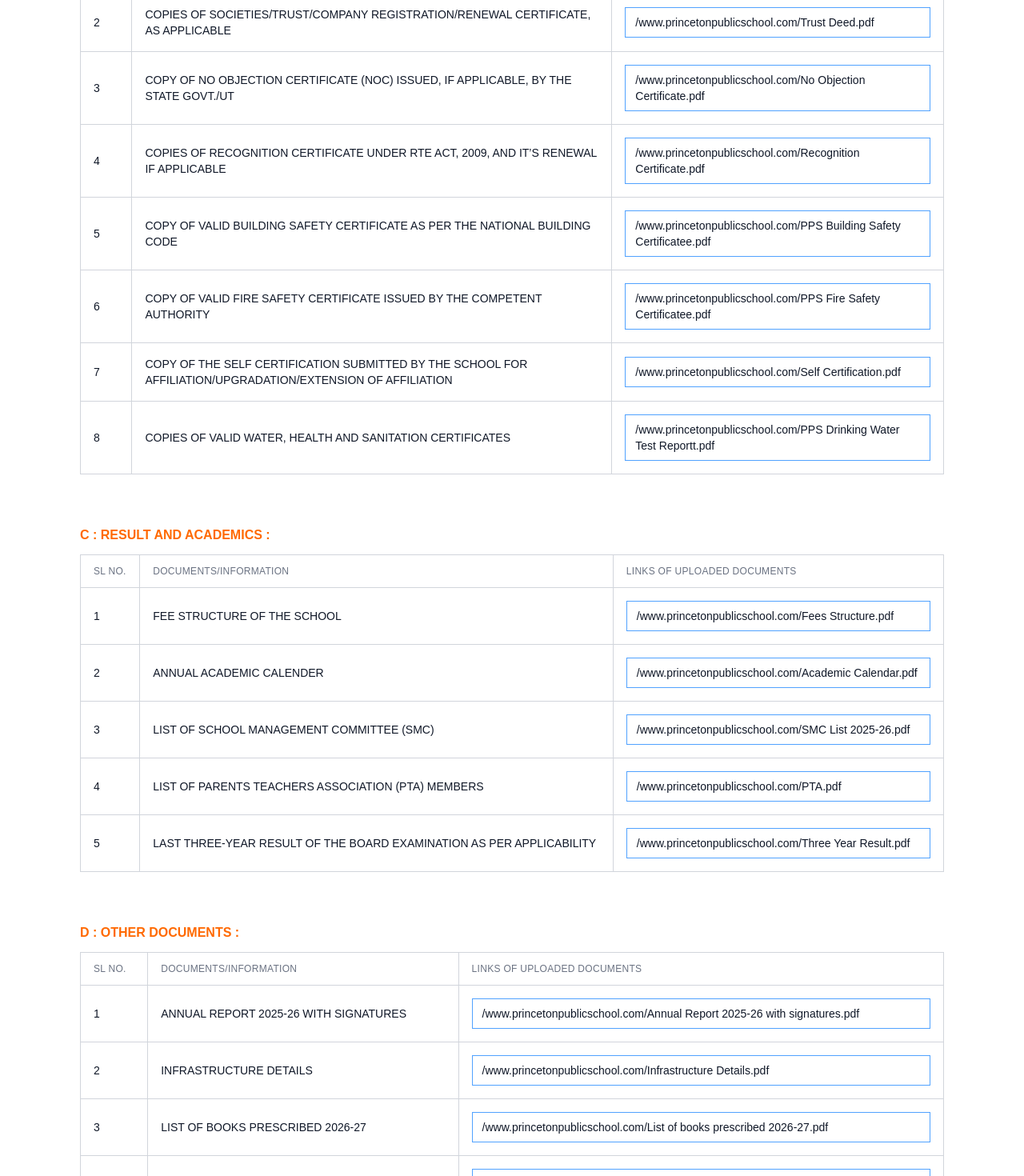
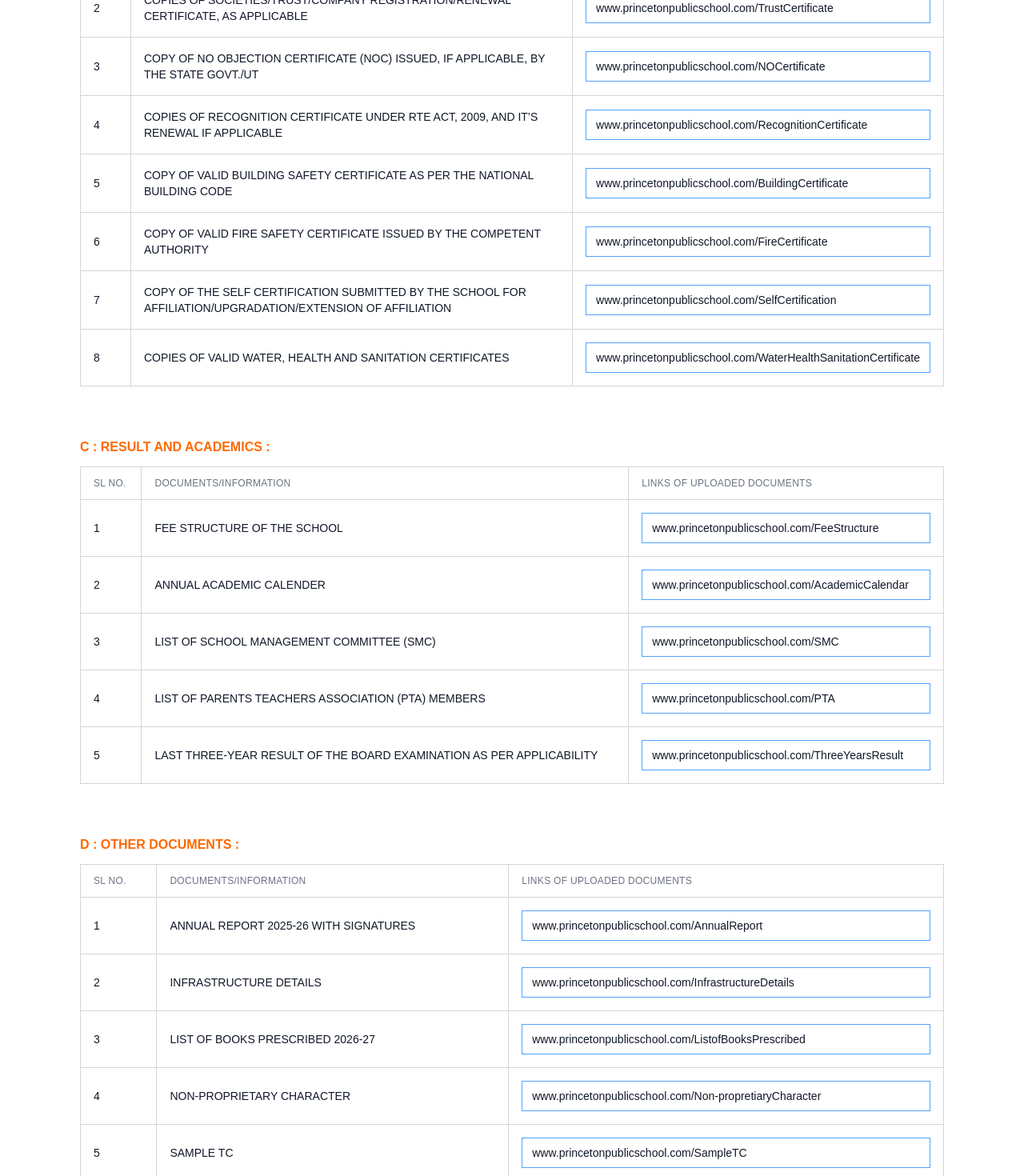
Before and after one commit to Adityadevo/ed-website, a Next.js app: page /mandatory-disclosure in a window 1280 px wide. Shown: the part 1680-3150 px from the top of the page at 80% size. Built offline with nearby package versions, Linux system fonts and the light colour scheme.

Commit message:
fix docs name

```diff
--- a/app/components/about/ManagementCommitteeSection.tsx
+++ b/app/components/about/ManagementCommitteeSection.tsx
@@ -35,7 +35,7 @@ const managementMembersBottom = [
     image: "/images/members/mrssameena.webp",
   },
   {
-    name: "Mr. Faruk Pasa",
+    name: "Mr. Faruk Pasha",
     role: "Member, Parent Representative",
     image: "/images/members/faruk.webp",
   },
--- a/app/components/mandatory/DocumentsTable.tsx
+++ b/app/components/mandatory/DocumentsTable.tsx
@@ -3,6 +3,7 @@ import React from "react";
 export interface DocumentRow {
   sl: number;
   title: string;
+  linkText?: string;
   href?: string;
 }
 
@@ -11,48 +12,56 @@ const defaultDocs: DocumentRow[] = [
     sl: 1,
     title:
       "COPIES OF AFFILIATION/UPGRADATION LETTER AND RECENT EXTENSION OF AFFILIATION, IF ANY",
+    linkText: "www.princetonpublicschool.com/AffiliationLetter",
     href: "/www.princetonpublicschool.com/Affiliation Grant Letter.pdf",
   },
   {
     sl: 2,
     title:
       "COPIES OF SOCIETIES/TRUST/COMPANY REGISTRATION/RENEWAL CERTIFICATE, AS APPLICABLE",
+    linkText: "www.princetonpublicschool.com/TrustCertificate",
     href: "/www.princetonpublicschool.com/Trust Deed.pdf",
   },
   {
     sl: 3,
     title:
       "COPY OF NO OBJECTION CERTIFICATE (NOC) ISSUED, IF APPLICABLE, BY THE STATE GOVT./UT",
+    linkText: "www.princetonpublicschool.com/NOCertificate",
     href: "/www.princetonpublicschool.com/No Objection Certificate.pdf",
   },
   {
     sl: 4,
     title:
       "COPIES OF RECOGNITION CERTIFICATE UNDER RTE ACT, 2009, AND IT’S RENEWAL IF APPLICABLE",
+    linkText: "www.princetonpublicschool.com/RecognitionCertificate",
     href: "/www.princetonpublicschool.com/Recognition Certificate.pdf",
   },
   {
     sl: 5,
     title:
       "COPY OF VALID BUILDING SAFETY CERTIFICATE AS PER THE NATIONAL BUILDING CODE",
+    linkText: "www.princetonpublicschool.com/BuildingCertificate",
     href: "/www.princetonpublicschool.com/PPS Building Safety Certificatee.pdf",
   },
   {
     sl: 6,
     title:
       "COPY OF VALID FIRE SAFETY CERTIFICATE ISSUED BY THE COMPETENT AUTHORITY",
+    linkText: "www.princetonpublicschool.com/FireCertificate",
     href: "/www.princetonpublicschool.com/PPS Fire Safety Certificatee.pdf",
   },
 
-   {
+  {
     sl: 7,
     title:
       "COPY OF THE SELF CERTIFICATION SUBMITTED BY THE SCHOOL FOR AFFILIATION/UPGRADATION/EXTENSION OF AFFILIATION",
+    linkText: "www.princetonpublicschool.com/SelfCertification",
     href: "/www.princetonpublicschool.com/Self Certification.pdf",
   },
   {
     sl: 8,
     title: "COPIES OF VALID WATER, HEALTH AND SANITATION CERTIFICATES",
+    linkText: "www.princetonpublicschool.com/WaterHealthSanitationCertificate",
     href: "/www.princetonpublicschool.com/PPS Drinking Water Test Reportt.pdf",
   },
 ];
@@ -103,9 +112,9 @@ const DocumentsTable: React.FC<Props> = ({
                         href={row.href}
                         target="_blank"
                         rel="noopener noreferrer"
-                        className="block w-full border border-blue-400 px-3 py-2 text-sm text-gray-900 hover:underline"
+                        className="block w-full border border-blue-400 px-3 py-2 text-xs md:text-sm text-gray-900 hover:underline break-words"
                       >
-                        {row.href}
+                        {row.linkText ?? row.href}
                       </a>
                     ) : (
                       <span className="text-gray-500">NA</span>
--- a/app/components/mandatory/OtherDocumentsTable.tsx
+++ b/app/components/mandatory/OtherDocumentsTable.tsx
@@ -3,6 +3,7 @@ import React from "react";
 export interface OtherDocumentRow {
   sl: number;
   label: string;
+  linkText?: string;
   href?: string;
 }
 
@@ -15,11 +16,14 @@ const defaultRows: OtherDocumentRow[] = [
   {
     sl: 1,
     label: "ANNUAL REPORT 2025-26 WITH SIGNATURES",
+    linkText:
+      "www.princetonpublicschool.com/AnnualReport",
     href: "/www.princetonpublicschool.com/Annual Report 2025-26 with signatures.pdf",
   },
   {
     sl: 2,
     label: "INFRASTRUCTURE DETAILS",
+    linkText: "www.princetonpublicschool.com/InfrastructureDetails",
     href: "/www.princetonpublicschool.com/Infrastructure Details.pdf",
   },
   // {
@@ -30,11 +34,13 @@ const defaultRows: OtherDocumentRow[] = [
   {
     sl: 3,
     label: "LIST OF BOOKS PRESCRIBED 2026-27",
+    linkText: "www.princetonpublicschool.com/ListofBooksPrescribed",
     href: "/www.princetonpublicschool.com/List of books prescribed 2026-27.pdf",
   },
   {
     sl: 4,
     label: "NON-PROPRIETARY CHARACTER",
+    linkText: "www.princetonpublicschool.com/Non-propretiaryCharacter",
     href: "/www.princetonpublicschool.com/Non-propretiary character.pdf",
   },
   // {
@@ -50,11 +56,13 @@ const defaultRows: OtherDocumentRow[] = [
   {
     sl: 5,
     label: "SAMPLE TC",
+    linkText: "www.princetonpublicschool.com/SampleTC",
     href: "/www.princetonpublicschool.com/Sample TC.pdf",
   },
   {
     sl: 6,
     label: "TEACHER DETAILS",
+    linkText: "www.princetonpublicschool.com/TeachersDetails",
     href: "/www.princetonpublicschool.com/Teacher Details.pdf",
   },
   // {
@@ -110,9 +118,9 @@ const OtherDocumentsTable: React.FC<Props> = ({
                         href={row.href}
                         target="_blank"
                         rel="noopener noreferrer"
-                        className="block w-full border border-blue-400 px-3 py-2 text-sm text-gray-900 hover:underline"
+                        className="block w-full border border-blue-400 px-3 py-2 text-xs md:text-sm text-gray-900 hover:underline break-words"
                       >
-                        {row.href}
+                        {row.linkText ?? row.href}
                       </a>
                     ) : (
                       <span className="text-gray-500">NA</span>
--- a/app/components/mandatory/ResultAcademicsTable.tsx
+++ b/app/components/mandatory/ResultAcademicsTable.tsx
@@ -3,15 +3,42 @@ import React from "react";
 export interface ResultAcademicsRow {
   sl: number;
   label: string;
+  linkText?: string;
   href?: string;
 }
 
 const defaultRows: ResultAcademicsRow[] = [
-  { sl: 1, label: "FEE STRUCTURE OF THE SCHOOL", href: "/www.princetonpublicschool.com/Fees Structure.pdf" },
-  { sl: 2, label: "ANNUAL ACADEMIC CALENDER", href: "/www.princetonpublicschool.com/Academic Calendar.pdf" },
-  { sl: 3, label: "LIST OF SCHOOL MANAGEMENT COMMITTEE (SMC)", href: "/www.princetonpublicschool.com/SMC List 2025-26.pdf" },
-  { sl: 4, label: "LIST OF PARENTS TEACHERS ASSOCIATION (PTA) MEMBERS", href: "/www.princetonpublicschool.com/PTA.pdf" },
-  { sl: 5, label: "LAST THREE-YEAR RESULT OF THE BOARD EXAMINATION AS PER APPLICABILITY", href: "/www.princetonpublicschool.com/Three Year Result.pdf" },
+  {
+    sl: 1,
+    label: "FEE STRUCTURE OF THE SCHOOL",
+    linkText: "www.princetonpublicschool.com/FeeStructure",
+    href: "/www.princetonpublicschool.com/Fees Structure.pdf",
+  },
+  {
+    sl: 2,
+    label: "ANNUAL ACADEMIC CALENDER",
+    linkText: "www.princetonpublicschool.com/AcademicCalendar",
+    href: "/www.princetonpublicschool.com/AcademicCalendar.pdf",
+  },
+  {
+    sl: 3,
+    label: "LIST OF SCHOOL MANAGEMENT COMMITTEE (SMC)",
+    linkText: "www.princetonpublicschool.com/SMC",
+    href: "/www.princetonpublicschool.com/SMC List 2025-26.pdf",
+  },
+  {
+    sl: 4,
+    label: "LIST OF PARENTS TEACHERS ASSOCIATION (PTA) MEMBERS",
+    linkText: "www.princetonpublicschool.com/PTA",
+    href: "/www.princetonpublicschool.com/PTA.pdf",
+  },
+  {
+    sl: 5,
+    label:
+      "LAST THREE-YEAR RESULT OF THE BOARD EXAMINATION AS PER APPLICABILITY",
+    linkText: "www.princetonpublicschool.com/ThreeYearsResult",
+    href: "/www.princetonpublicschool.com/Three Year Result.pdf",
+  },
 ];
 
 interface Props {
@@ -60,9 +87,9 @@ const ResultAcademicsTable: React.FC<Props> = ({
                         href={row.href}
                         target="_blank"
                         rel="noopener noreferrer"
-                        className="block w-full border border-blue-400 px-3 py-2 text-sm text-gray-900 hover:underline"
+                        className="block w-full border border-blue-400 px-3 py-2 text-xs md:text-sm text-gray-900 hover:underline break-words"
                       >
-                        {row.href}
+                        {row.linkText ?? row.href}
                       </a>
                     ) : (
                       <span className="text-gray-500">NA</span>
```
